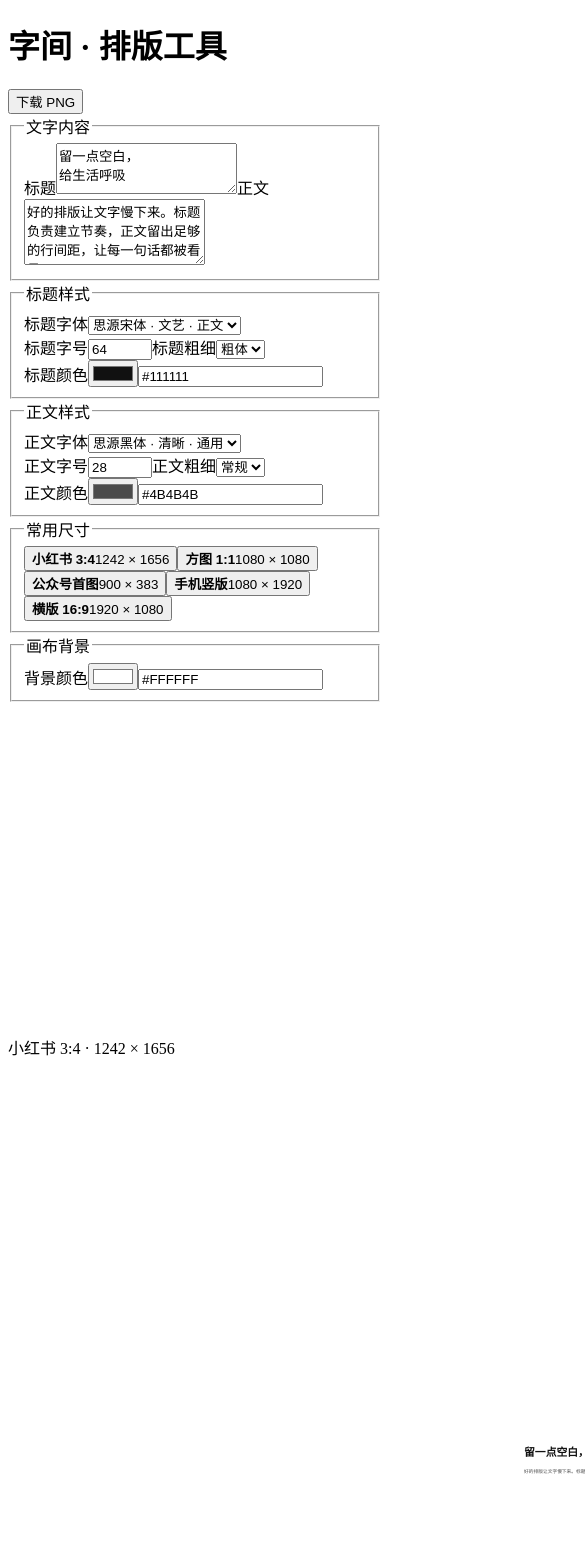
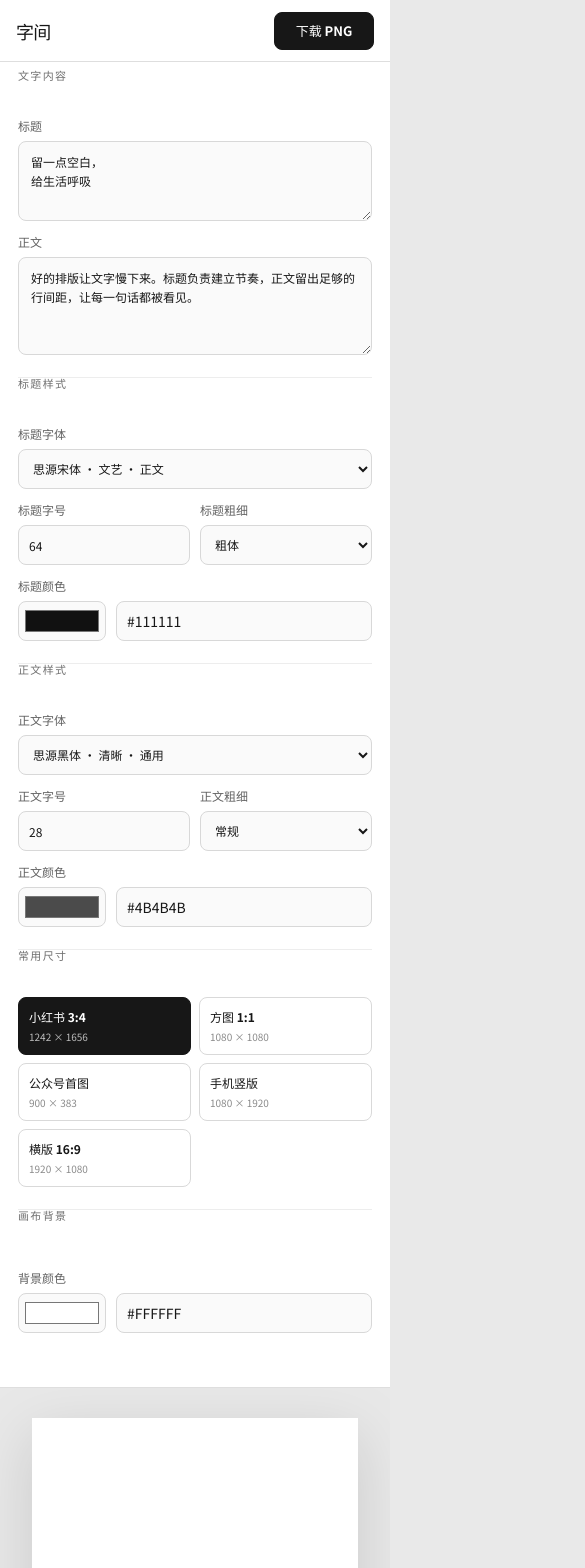
Before and after one commit to sange1022/zijian-text-layout, a React (Vite) app: page / in a window 390 px wide. Shown: the top 1568 px of the page, 585 px wide, since content can reach past the window. Built offline with nearby package versions, Linux system fonts and the light colour scheme.

Commit message:
feat: polish responsive text layout studio

```diff
--- a/src/data/presets.ts
+++ b/src/data/presets.ts
@@ -4,14 +4,14 @@ export const FONT_PRESETS: FontPreset[] = [
   {
     id: 'source-serif',
     label: '思源宋体',
-    family: 'Source Han Serif SC',
+    family: 'Noto Serif SC',
     fallback: 'Songti SC, STSong, serif',
     usage: '文艺 · 正文',
   },
   {
     id: 'source-sans',
     label: '思源黑体',
-    family: 'Source Han Sans SC',
+    family: 'Noto Sans SC',
     fallback: 'PingFang SC, Microsoft YaHei, sans-serif',
     usage: '清晰 · 通用',
   },
--- /dev/null
+++ b/src/fonts.css
@@ -0,0 +1,9 @@
+@import url('https://fonts.googleapis.com/css2?family=Noto+Sans+SC:wght@400;600;700&family=Noto+Serif+SC:wght@400;600;700&display=swap');
+
+@font-face {
+  font-family: 'Smiley Sans';
+  src: url('/fonts/smiley-sans.woff2') format('woff2');
+  font-display: swap;
+  font-style: normal;
+  font-weight: 400 900;
+}
--- a/src/main.tsx
+++ b/src/main.tsx
@@ -1,6 +1,8 @@
 import { StrictMode } from 'react'
 import { createRoot } from 'react-dom/client'
 import App from './App'
+import './fonts.css'
+import './styles.css'
 
 createRoot(document.getElementById('root')!).render(
   <StrictMode>
--- /dev/null
+++ b/src/styles.css
@@ -0,0 +1,325 @@
+:root {
+  font-family: 'Noto Sans SC', 'PingFang SC', 'Microsoft YaHei', sans-serif;
+  color: #171717;
+  background: #e9e9e9;
+  font-synthesis: none;
+  text-rendering: optimizeLegibility;
+  --white: #ffffff;
+  --ink: #171717;
+  --muted: #787878;
+  --line: #dedede;
+  --soft-line: #ededed;
+  --workspace: #e8e8e8;
+  --field: #fafafa;
+  --focus: #292929;
+}
+
+* { box-sizing: border-box; }
+
+html, body, #root { min-height: 100%; }
+
+body {
+  margin: 0;
+  min-width: 320px;
+  min-height: 100vh;
+  background: var(--workspace);
+  font-size: 14px;
+}
+
+button, input, textarea, select { font: inherit; }
+
+button { color: inherit; }
+
+.app-shell {
+  min-height: 100vh;
+  background: var(--white);
+}
+
+.topbar {
+  position: relative;
+  z-index: 5;
+  height: 68px;
+  display: flex;
+  align-items: center;
+  justify-content: space-between;
+  gap: 24px;
+  padding: 0 24px;
+  background: var(--white);
+  border-bottom: 1px solid var(--line);
+}
+
+.topbar h1 {
+  margin: 0;
+  font-size: 20px;
+  line-height: 1;
+  letter-spacing: -0.045em;
+  font-weight: 700;
+}
+
+.topbar h1 span { color: #777; font-weight: 500; }
+
+.workspace {
+  display: grid;
+  grid-template-columns: 360px minmax(0, 1fr);
+  height: calc(100vh - 68px);
+  min-height: 620px;
+}
+
+.editor-panel {
+  overflow-y: auto;
+  padding: 8px 22px 32px;
+  background: var(--white);
+  border-right: 1px solid var(--line);
+  scrollbar-width: thin;
+  scrollbar-color: #d5d5d5 transparent;
+}
+
+.settings-section {
+  min-width: 0;
+  margin: 0;
+  padding: 22px 0;
+  border: 0;
+  border-bottom: 1px solid var(--soft-line);
+}
+
+.settings-section legend {
+  width: 100%;
+  margin: 0 0 14px;
+  padding: 0;
+  color: #707070;
+  font-size: 11px;
+  line-height: 1;
+  font-weight: 700;
+  letter-spacing: .12em;
+}
+
+.field-control {
+  min-width: 0;
+  display: grid;
+  gap: 7px;
+  color: #626262;
+  font-size: 12px;
+}
+
+.field-control + .field-control { margin-top: 12px; }
+
+.field-control span,
+.control-label { font-weight: 600; }
+
+textarea,
+select,
+input[type='number'],
+.hex-input {
+  width: 100%;
+  border: 1px solid #d8d8d8;
+  border-radius: 8px;
+  outline: 0;
+  background: var(--field);
+  color: var(--ink);
+  transition: border-color 140ms ease, background 140ms ease, box-shadow 140ms ease;
+}
+
+textarea {
+  min-height: 72px;
+  resize: vertical;
+  padding: 10px 12px;
+  line-height: 1.6;
+}
+
+select,
+input[type='number'],
+.hex-input {
+  height: 40px;
+  padding: 0 10px;
+}
+
+select { cursor: pointer; }
+
+textarea:hover,
+select:hover,
+input[type='number']:hover,
+.hex-input:hover { background: #fff; border-color: #bdbdbd; }
+
+textarea:focus-visible,
+select:focus-visible,
+input:focus-visible,
+button:focus-visible {
+  border-color: var(--focus);
+  box-shadow: 0 0 0 3px rgba(0, 0, 0, .09);
+}
+
+.control-row {
+  display: grid;
+  grid-template-columns: 1fr 1fr;
+  gap: 10px;
+  margin-top: 12px;
+}
+
+.control-row .field-control + .field-control { margin-top: 0; }
+
+.color-field {
+  display: grid;
+  grid-template-columns: 88px 1fr;
+  gap: 10px;
+  align-items: end;
+  margin-top: 12px;
+}
+
+.control-label {
+  display: grid;
+  gap: 7px;
+  color: #626262;
+  font-size: 12px;
+}
+
+.color-picker {
+  width: 100%;
+  height: 40px;
+  padding: 4px;
+  border: 1px solid #d8d8d8;
+  border-radius: 8px;
+  background: var(--field);
+  cursor: pointer;
+}
+
+.size-grid {
+  display: grid;
+  grid-template-columns: 1fr 1fr;
+  gap: 8px;
+}
+
+.size-option {
+  min-height: 58px;
+  display: grid;
+  align-content: center;
+  gap: 4px;
+  padding: 9px 10px;
+  text-align: left;
+  border: 1px solid #d9d9d9;
+  border-radius: 8px;
+  background: #fff;
+  cursor: pointer;
+  transition: color 140ms ease, background 140ms ease, border-color 140ms ease;
+}
+
+.size-option strong { font-size: 12px; font-weight: 650; }
+.size-option span { color: #8a8a8a; font-size: 10px; }
+.size-option:hover { border-color: #8c8c8c; }
+.size-option[aria-pressed='true'] { background: #171717; border-color: #171717; color: #fff; }
+.size-option[aria-pressed='true'] span { color: #bcbcbc; }
+
+.background-section { border-bottom: 0; }
+
+.preview-stage {
+  position: relative;
+  min-width: 0;
+  min-height: 0;
+  overflow: hidden;
+  display: grid;
+  place-items: center;
+  padding: 32px 40px 58px;
+  background: var(--workspace);
+}
+
+.preview-sizer {
+  position: relative;
+  flex: none;
+  filter: drop-shadow(0 18px 30px rgba(0, 0, 0, .13));
+}
+
+.preview-canvas {
+  position: absolute;
+  inset: 0 auto auto 0;
+  overflow: hidden;
+  transform-origin: top left;
+}
+
+.preview-content {
+  width: 100%;
+  height: 100%;
+  display: flex;
+  flex-direction: column;
+  justify-content: center;
+  align-items: flex-start;
+  padding: 10% 11%;
+}
+
+.preview-content h2,
+.preview-content p {
+  max-width: 100%;
+  white-space: pre-wrap;
+  overflow-wrap: anywhere;
+}
+
+.preview-content h2 {
+  margin: 0 0 .55em;
+  line-height: 1.22;
+  letter-spacing: -.025em;
+}
+
+.preview-content p {
+  margin: 0;
+  line-height: 1.8;
+  letter-spacing: .015em;
+}
+
+.preview-meta {
+  position: absolute;
+  bottom: 24px;
+  color: #888;
+  font-size: 11px;
+  font-variant-numeric: tabular-nums;
+  letter-spacing: .04em;
+}
+
+.export-area {
+  display: flex;
+  align-items: center;
+  gap: 12px;
+}
+
+.empty-hint,
+.export-error { color: #777; font-size: 12px; }
+.export-error { color: #a33b34; }
+
+.export-button {
+  min-width: 112px;
+  height: 40px;
+  padding: 0 18px;
+  border: 1px solid #171717;
+  border-radius: 8px;
+  background: #171717;
+  color: #fff;
+  font-size: 13px;
+  font-weight: 650;
+  cursor: pointer;
+  transition: transform 140ms ease, background 140ms ease, opacity 140ms ease;
+}
+
+.export-button:hover:not(:disabled) { background: #333; transform: translateY(-1px); }
+.export-button:disabled { opacity: .35; cursor: not-allowed; }
+
+@media (max-width: 900px) {
+  .topbar { position: sticky; top: 0; height: 62px; padding: 0 16px; }
+  .topbar h1 { font-size: 18px; }
+  .topbar h1 span { display: none; }
+  .empty-hint, .export-error { display: none; }
+  .export-button { min-width: 100px; height: 38px; padding-inline: 14px; }
+  .workspace { display: flex; flex-direction: column; height: auto; min-height: calc(100vh - 62px); }
+  .editor-panel { order: 1; overflow: visible; border-right: 0; border-bottom: 1px solid var(--line); padding-inline: 18px; }
+  .preview-stage { order: 2; min-height: 620px; padding: 28px 20px 54px; }
+  .content-fields { display: grid; grid-template-columns: 1fr 1fr; gap: 12px; }
+  .content-fields legend { grid-column: 1 / -1; }
+  .content-fields .field-control + .field-control { margin-top: 0; }
+}
+
+@media (max-width: 560px) {
+  .content-fields { grid-template-columns: 1fr; }
+  .control-row { grid-template-columns: 1fr 1fr; }
+  .size-grid { grid-template-columns: 1fr 1fr; }
+  .preview-stage { min-height: 520px; }
+}
+
+@media (prefers-reduced-motion: reduce) {
+  *, *::before, *::after { scroll-behavior: auto !important; transition: none !important; }
+}
--- a/tsconfig.node.json
+++ b/tsconfig.node.json
@@ -1,6 +1,7 @@
 {
   "compilerOptions": {
     "composite": true,
+    "noEmit": true,
     "skipLibCheck": true,
     "module": "ESNext",
     "moduleResolution": "Bundler"
```
Also changed, not shown: public/fonts/smiley-sans.woff2 (added), 1 other file (tests, documents, lock files or other folders).
